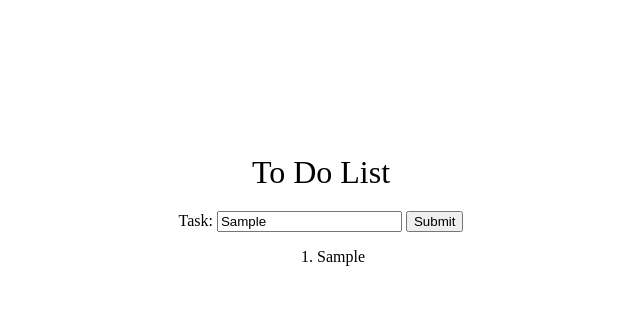
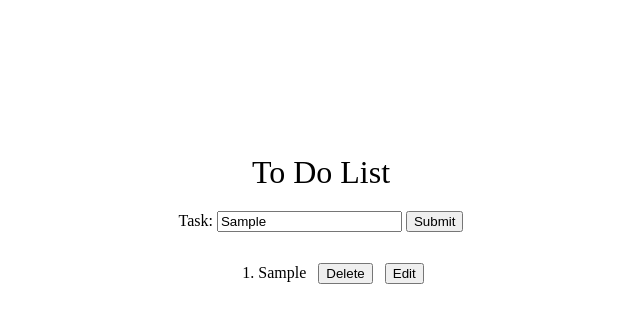
Before and after one commit to shawon-majid/to-do-app, a plain HTML site: page index.html in a window 1280 px wide. Both pictures are taken after typing "Sample" into the empty fields and a click on the button "Submit". Shown: the whole page, without its empty margins (319-959 px from the left). Drawn offline with Linux system fonts and the light colour scheme.

Commit message:
added delete and edit button

```diff
--- a/index.js
+++ b/index.js
@@ -7,12 +7,16 @@ form.addEventListener('submit', e => {
     e.preventDefault(); // prevents from restarting
 
     var taskName = document.getElementById('task-name').value;
-
     var task = document.createElement('li');
 
-    console.log(task)
+    var html = `
+        <div class="task-div">
+            <p class="name-of-task">${taskName}</p>
+            <button class="button">Delete</button>
+            <button class="button">Edit</button>
+        </div>
+    `
 
-    task.appendChild(document.createTextNode(taskName))
-
+    task.innerHTML = html;
     taskList.appendChild(task)
 })
--- a/style.css
+++ b/style.css
@@ -12,3 +12,13 @@
     display: flex;
     justify-content: center;
 }
+
+.task-div {
+    display: flex;
+}
+
+.button {
+    margin-left: 12px;
+    margin-top: auto;
+    margin-bottom: auto;
+}
```
